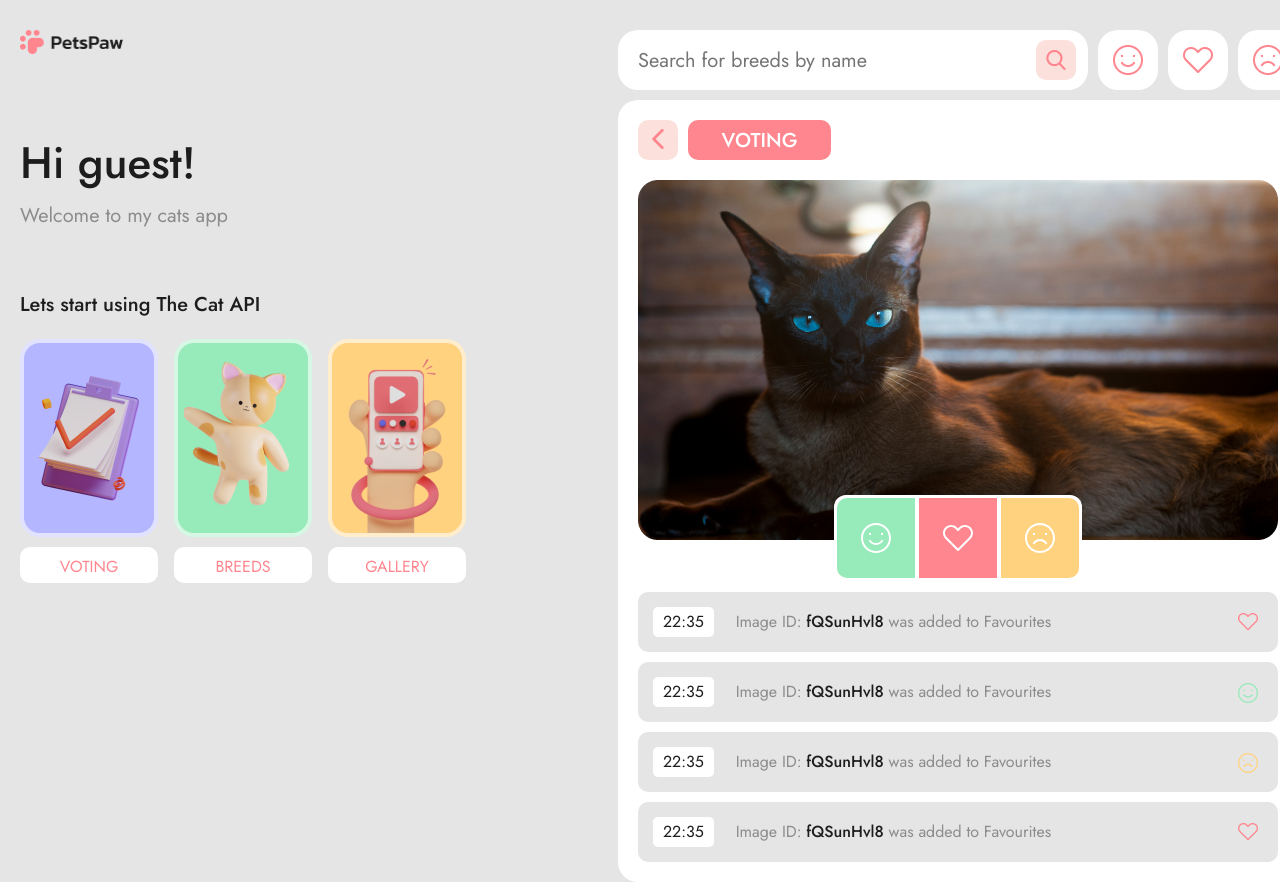
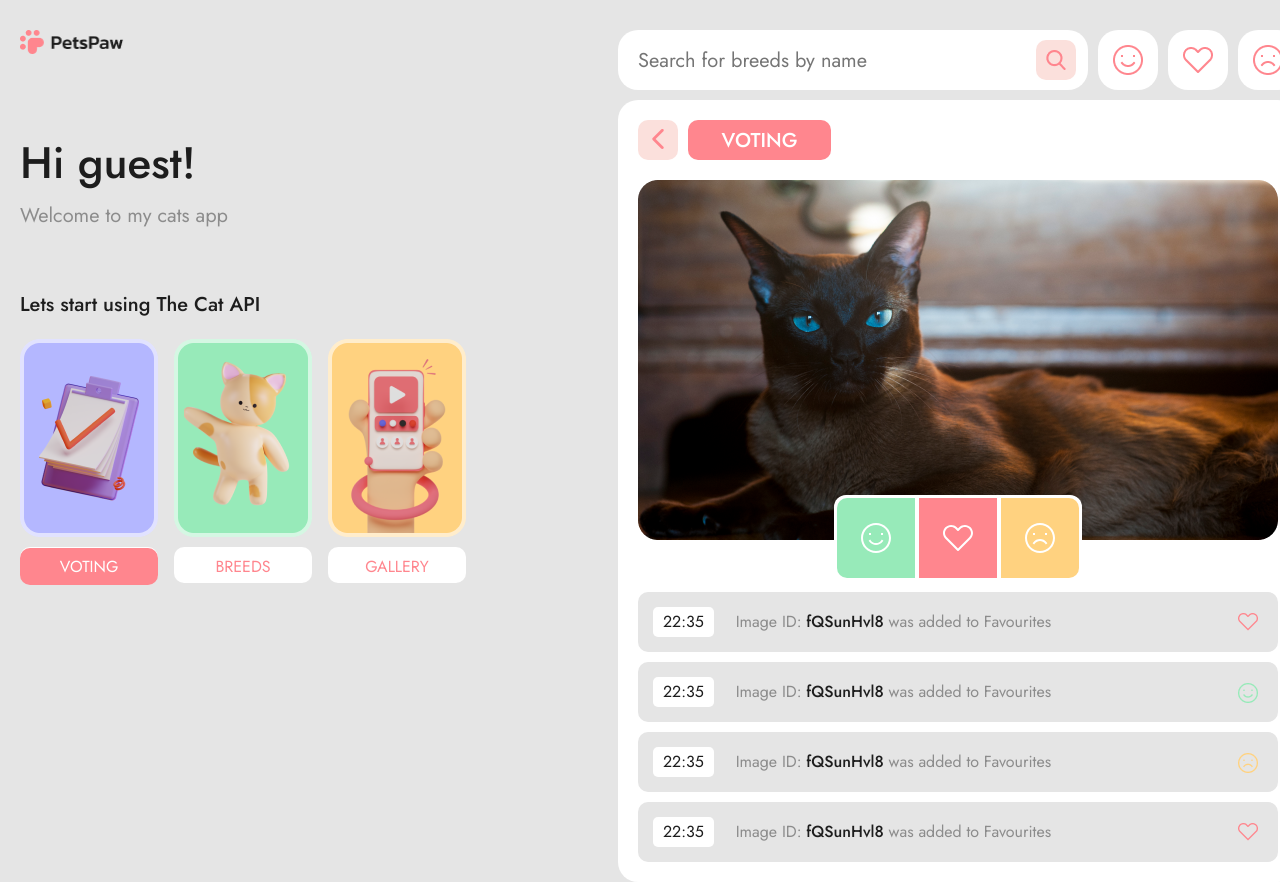
Before and after one commit to ShadePrima/my-cats-app, a React (Create React App) app: page /voting in a window 1280 px wide. Built offline with nearby package versions, Linux system fonts and the light colour scheme.

Commit message:
selected menu item

```diff
--- a/src/components/LeftSection/LeftSection.module.scss
+++ b/src/components/LeftSection/LeftSection.module.scss
@@ -80,3 +80,14 @@
     color: $color-white;
   }
 }
+
+.active {
+  p {
+    margin-top: 1px;
+    text-align: center;
+    padding: 7px;
+    color: $color-white;
+    background-color: $color-lightRed;
+    border-radius: 10px;
+  }
+}
--- a/src/components/LeftSection/LeftSection.tsx
+++ b/src/components/LeftSection/LeftSection.tsx
@@ -29,7 +29,7 @@ const LeftSection: React.FC = () => {
             <Link to='#'>
               <div className={styles.item}>
                 <img src={voting} alt='Voting' />
-                <div>
+                <div className={styles.active}>
                   <p>VOTING</p>
                 </div>
               </div>
@@ -48,7 +48,7 @@ const LeftSection: React.FC = () => {
             <Link to='#'>
               <div className={styles.item}>
                 <img src={breeds} alt='Breeds' />
-                <div>
+                <div className={styles.active}>
                   <p>BREEDS</p>
                 </div>
               </div>
@@ -67,7 +67,7 @@ const LeftSection: React.FC = () => {
             <Link to='#'>
               <div className={styles.item}>
                 <img src={gallery} alt='Gallery' />
-                <div>
+                <div className={styles.active}>
                   <p>GALLERY</p>
                 </div>
               </div>
```
